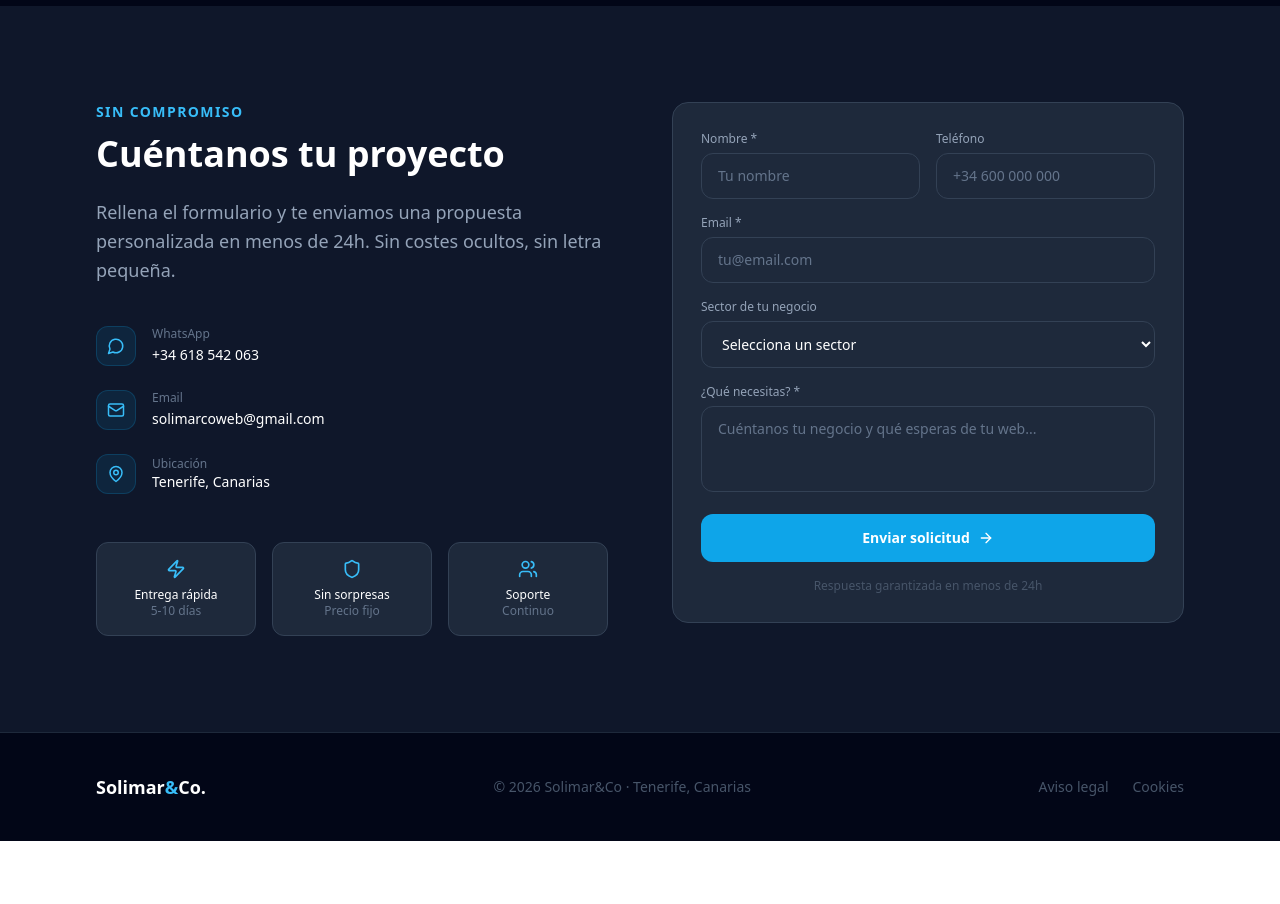
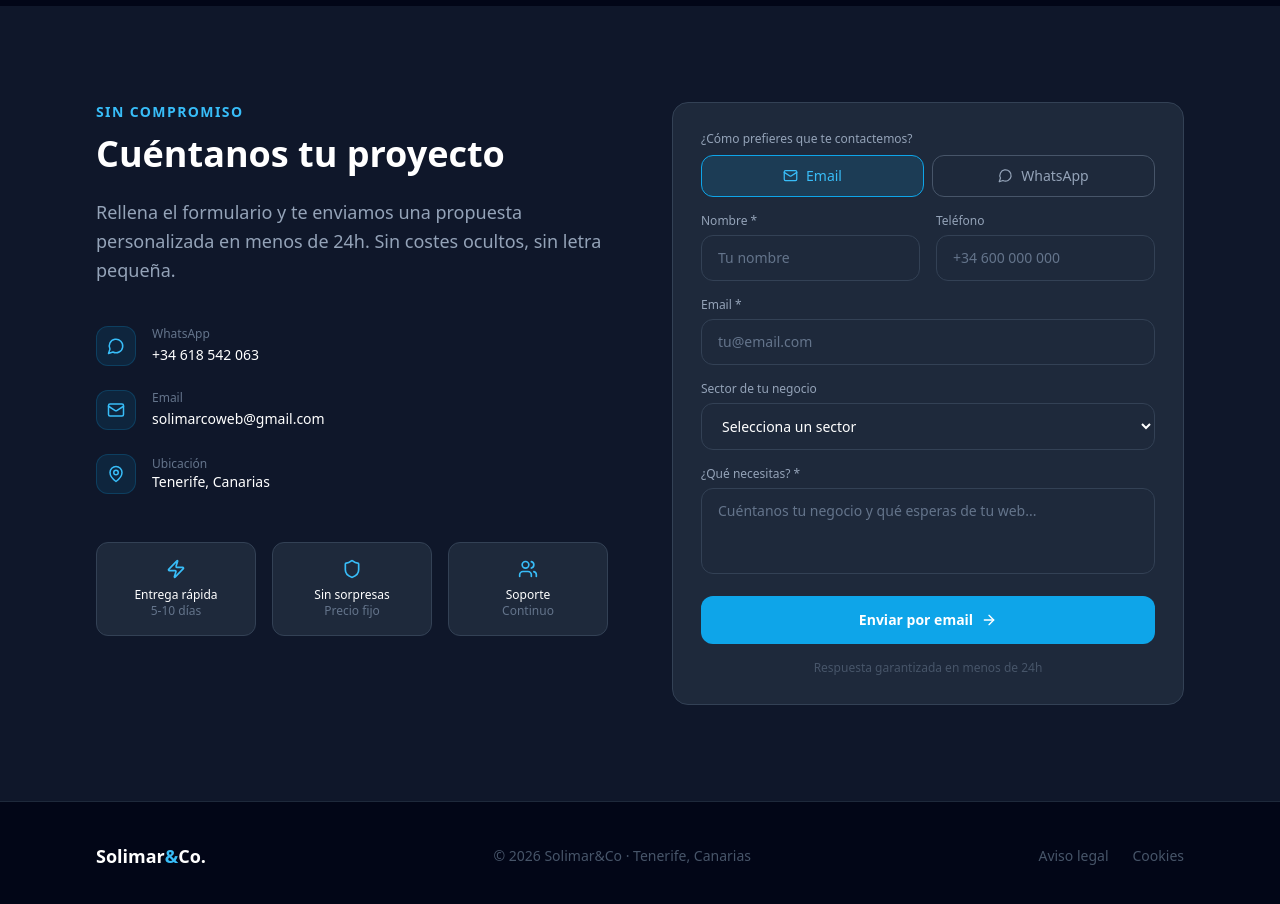
Before and after one commit to DavidChineaWayne29/solimar-co-web, a React (Vite) app: page / in a window 1280 px wide. Shown: the part 4500-5404 px from the top of the page. Before the commit the page ends 5341 px from the top, so only its background shows below. Built offline with nearby package versions, Linux system fonts and the light colour scheme.

Commit message:
feat: toggle Email/WhatsApp en formulario de contacto con deep link

```diff
--- a/src/pages/SolimarPage.tsx
+++ b/src/pages/SolimarPage.tsx
@@ -506,14 +506,29 @@ function Testimonials() {
 
 function Contact() {
   const [fields, setFields] = useState({ name: '', email: '', phone: '', sector: '', message: '' })
+  const [via, setVia] = useState<'email' | 'whatsapp'>('email')
   const [sent, setSent] = useState(false)
   const [sending, setSending] = useState(false)
   const [error, setError] = useState('')
 
   const handleSubmit = async (e: React.FormEvent) => {
     e.preventDefault()
+    setError('')
+
+    if (via === 'whatsapp') {
+      const msg = encodeURIComponent(
+        `Hola, me interesa vuestra web para mi negocio.\n\n` +
+        `👤 Nombre: ${fields.name}\n` +
+        `🏪 Sector: ${fields.sector || 'No especificado'}\n` +
+        `📞 Teléfono: ${fields.phone}\n\n` +
+        `💬 ${fields.message}`
+      )
+      window.open(`https://wa.me/34618542063?text=${msg}`, '_blank')
+      setSent(true)
+      return
+    }
+
     setSending(true)
-    setError('')
     try {
       const res = await fetch('https://api.web3forms.com/submit', {
         method: 'POST',
@@ -610,6 +625,27 @@ function Contact() {
               </div>
             ) : (
               <form onSubmit={handleSubmit} className="space-y-4">
+
+                {/* Toggle Email / WhatsApp */}
+                <div>
+                  <p className="text-slate-400 text-xs mb-2">¿Cómo prefieres que te contactemos?</p>
+                  <div className="grid grid-cols-2 gap-2">
+                    {(['email', 'whatsapp'] as const).map((opt) => (
+                      <button key={opt} type="button" onClick={() => setVia(opt)}
+                        className={`flex items-center justify-center gap-2 py-2.5 rounded-xl border text-sm font-medium transition-all ${
+                          via === opt
+                            ? opt === 'whatsapp'
+                              ? 'bg-emerald-500/15 border-emerald-500 text-emerald-400'
+                              : 'bg-sky-500/15 border-sky-500 text-sky-400'
+                            : 'border-slate-600 text-slate-400 hover:border-slate-500'
+                        }`}>
+                        {opt === 'whatsapp' ? <MessageCircle size={15} /> : <Mail size={15} />}
+                        {opt === 'whatsapp' ? 'WhatsApp' : 'Email'}
+                      </button>
+                    ))}
+                  </div>
+                </div>
+
                 <div className="grid grid-cols-1 sm:grid-cols-2 gap-4">
                   <div>
                     <label className="text-slate-400 text-xs block mb-1.5">Nombre *</label>
@@ -617,16 +653,20 @@ function Contact() {
                       required placeholder="Tu nombre" className={inputClass} />
                   </div>
                   <div>
-                    <label className="text-slate-400 text-xs block mb-1.5">Teléfono</label>
+                    <label className="text-slate-400 text-xs block mb-1.5">
+                      Teléfono {via === 'whatsapp' ? '*' : ''}
+                    </label>
                     <input value={fields.phone} onChange={e => setFields(f => ({ ...f, phone: e.target.value }))}
-                      placeholder="+34 600 000 000" className={inputClass} />
+                      required={via === 'whatsapp'} placeholder="+34 600 000 000" className={inputClass} />
                   </div>
                 </div>
+                {via === 'email' && (
                 <div>
                   <label className="text-slate-400 text-xs block mb-1.5">Email *</label>
                   <input type="email" value={fields.email} onChange={e => setFields(f => ({ ...f, email: e.target.value }))}
                     required placeholder="tu@email.com" className={inputClass} />
                 </div>
+                )}
                 <div>
                   <label className="text-slate-400 text-xs block mb-1.5">Sector de tu negocio</label>
                   <select value={fields.sector} onChange={e => setFields(f => ({ ...f, sector: e.target.value }))}
@@ -647,10 +687,17 @@ function Contact() {
                   <p className="text-red-400 text-xs text-center bg-red-500/10 border border-red-500/20 rounded-lg px-4 py-2">{error}</p>
                 )}
                 <button type="submit" disabled={sending}
-                  className="w-full bg-sky-500 hover:bg-sky-400 disabled:opacity-60 disabled:cursor-not-allowed text-white py-3.5 rounded-xl text-sm font-semibold transition-all hover:-translate-y-0.5 flex items-center justify-center gap-2">
-                  {sending ? 'Enviando...' : <><span>Enviar solicitud</span><ArrowRight size={16} /></>}
+                  className={`w-full disabled:opacity-60 disabled:cursor-not-allowed text-white py-3.5 rounded-xl text-sm font-semibold transition-all hover:-translate-y-0.5 flex items-center justify-center gap-2 ${
+                    via === 'whatsapp' ? 'bg-emerald-500 hover:bg-emerald-400' : 'bg-sky-500 hover:bg-sky-400'
+                  }`}>
+                  {sending ? 'Enviando...' : via === 'whatsapp'
+                    ? <><MessageCircle size={16} /><span>Abrir WhatsApp</span></>
+                    : <><span>Enviar por email</span><ArrowRight size={16} /></>
+                  }
                 </button>
-                <p className="text-slate-600 text-xs text-center">Respuesta garantizada en menos de 24h</p>
+                <p className="text-slate-600 text-xs text-center">
+                  {via === 'whatsapp' ? 'Se abrirá WhatsApp con el mensaje listo para enviar' : 'Respuesta garantizada en menos de 24h'}
+                </p>
               </form>
             )}
           </div>
```
